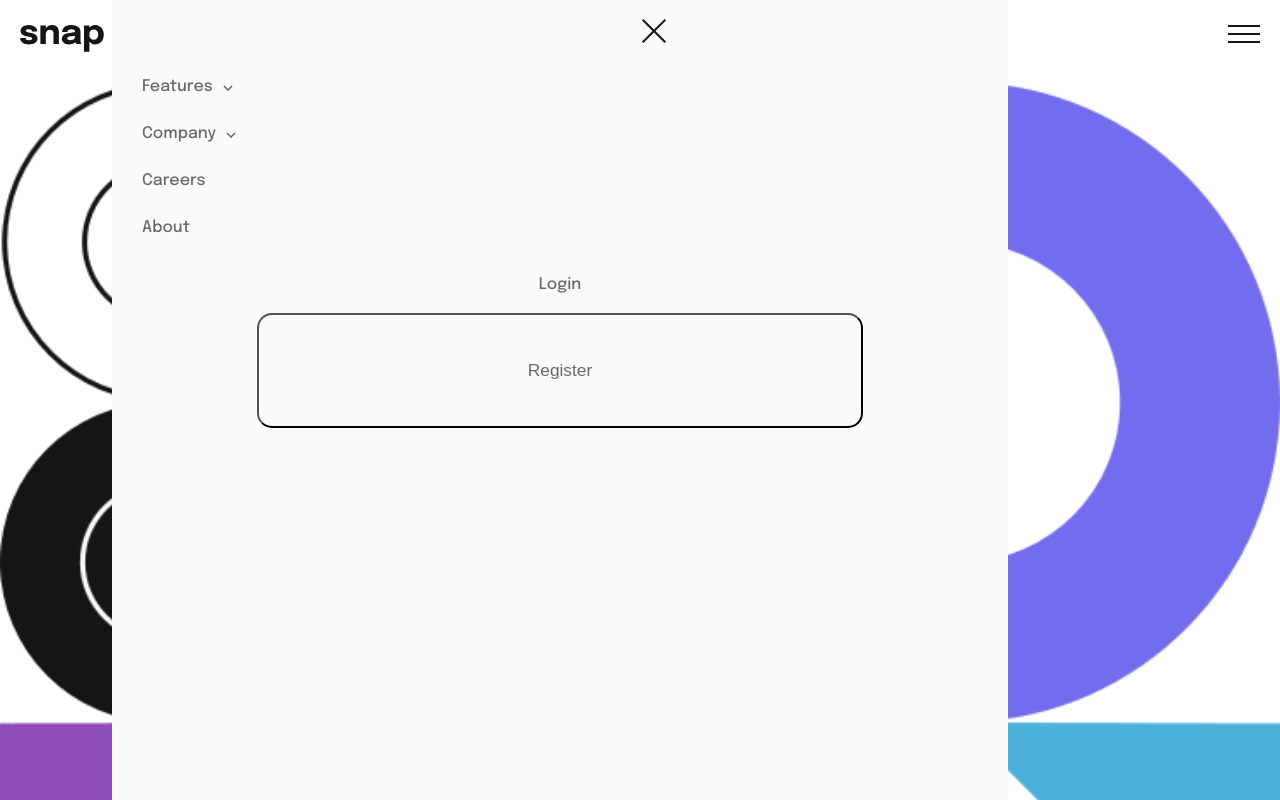
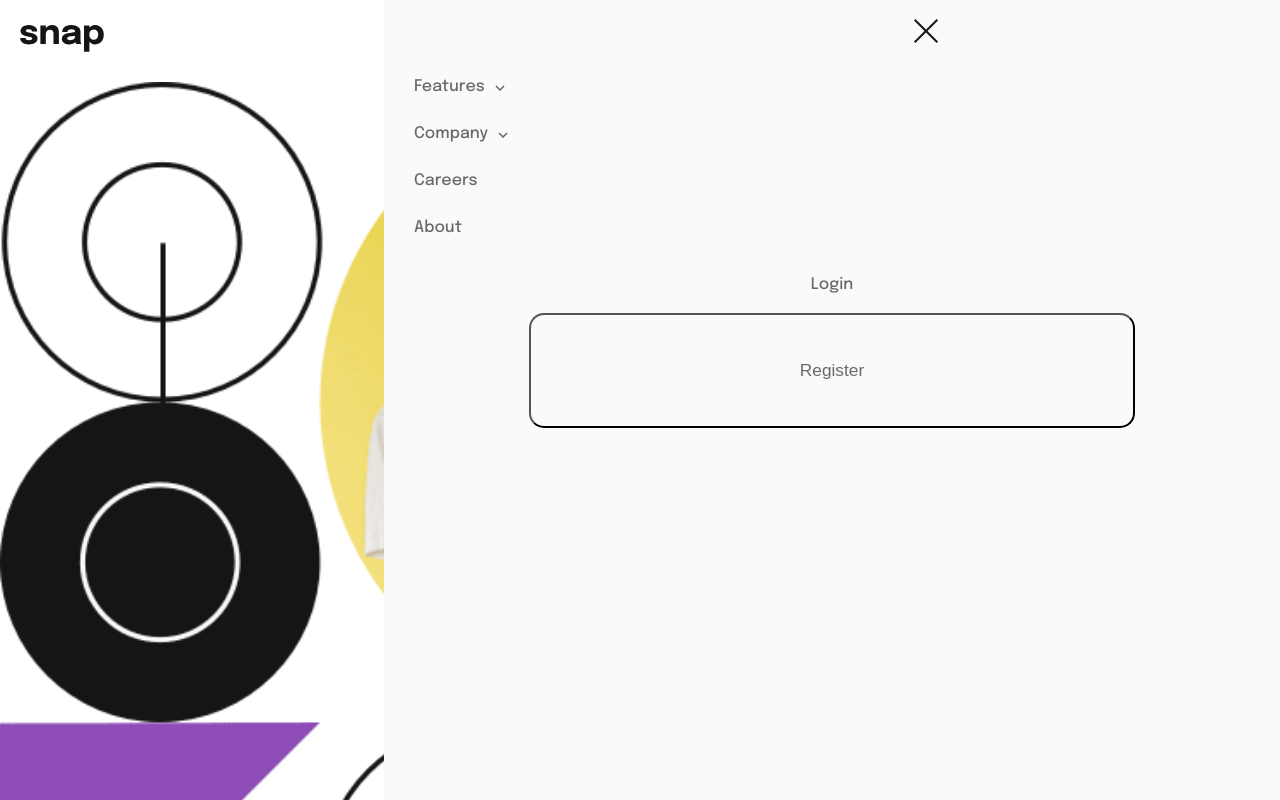
Before and after one commit to AmritPal91/intro-section-with-dropdown-navigation-main, a plain HTML site: page index.html in a window 1280 px wide. Both pictures are taken after a click on the picture 1244 px from the left and 34 px from the top of the page. Shown: the top 800 px of the page. Drawn offline with Linux system fonts and the light colour scheme.

Commit message:
Update style.css

```diff
--- a/design/style.css
+++ b/design/style.css
@@ -27,12 +27,12 @@ body {
 }
 
 .dropdown-content {
+  background: hsl(0, 0%, 98%);
   display: none;
   height: 100%;
   width: 70%;
-  margin-left: 112px;
-  margin-top: 0;
-  background: hsl(0, 0%, 98%);
+  top: 0;
+  right: 0;
   position: absolute;
   z-index: 1;
 }
```
